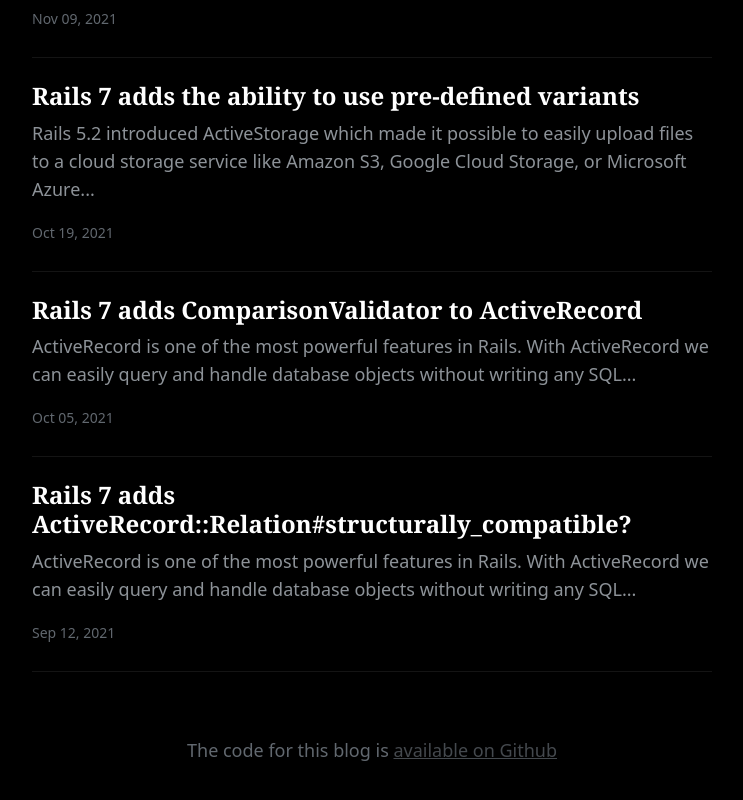
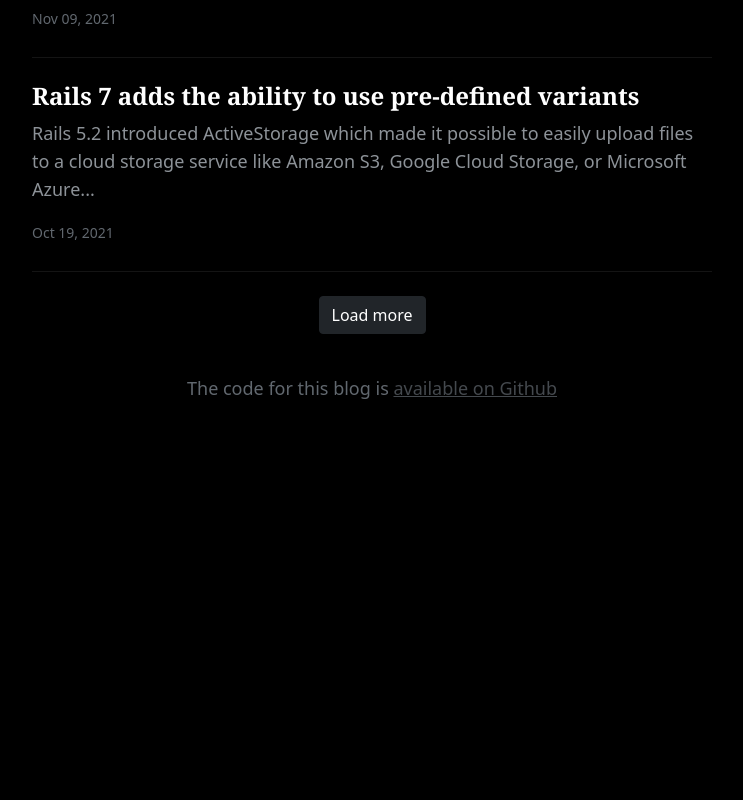
Before and after one commit to gaurav-varma/gauravvarma.dev, a Next.js app: page /blog in a window 1280 px wide. Shown: the part 997-1797 px from the top of the page, without its empty margins (268-1011 px from the left). After the commit the page ends 1455 px from the top, so only its background shows below. Built offline with nearby package versions, Linux system fonts and the light colour scheme; no server answers.

Commit message:
Add load more button with logic to load more posts

```diff
--- a/pages/blog/index.js
+++ b/pages/blog/index.js
@@ -1,3 +1,4 @@
+import { useState } from 'react';
 import PropTypes from 'prop-types';
 import Header from '../../layouts/header';
 import Footer from '../../layouts/footer';
@@ -5,10 +6,27 @@ import BlogList from '../../components/blogList';
 import { getAllPosts } from '../../api/blog';
 
 export default function Blog({ posts }) {
+  const [postsToShow, setPostsToShow] = useState(5);
+
+  const loadMorePosts = () => {
+    setPostsToShow((prevValue) => prevValue + 5);
+  };
+
   return (
     <main>
       <Header />
-      <BlogList posts={posts} />
+      <BlogList posts={posts.slice(0, postsToShow)} />
+      <div className='mt-8 mx-auto justify-center text-center'>
+        {postsToShow < posts.length && (
+          <button
+            onClick={loadMorePosts}
+            type='button'
+            className='btn btn-dark rounded'
+          >
+            Load more
+          </button>
+        )}
+      </div>
       <Footer />
     </main>
   );
```
